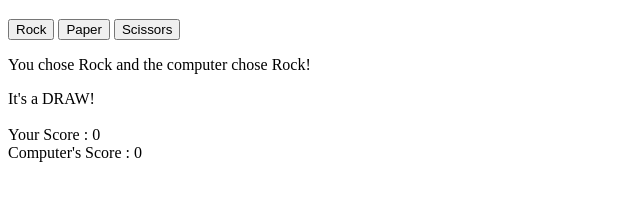
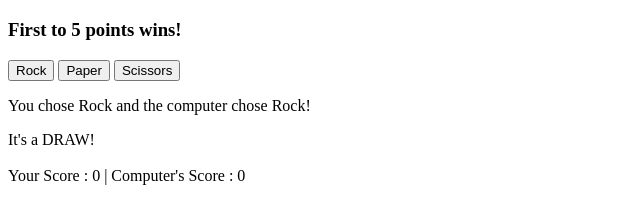
Before and after one commit to ikaz1/rock-paper-scissors, a plain HTML site: page index.html in a window 1280 px wide. Both pictures are taken after a click on the button "Rock". Shown: the part 61-284 px from the top of the page, without its empty margins (0-640 px from the left). Drawn offline with Linux system fonts and the light colour scheme.

Commit message:
Make game play for 5 rounds

```diff
--- a/index.html
+++ b/index.html
@@ -10,18 +10,17 @@
 </head>
 <body>
     <h1>Rock Paper Scissors!</h1>
+    <h3>First to 5 points wins!</h3>
 
     <button id="rock">Rock</button>
     <button id="paper">Paper</button>
     <button id="scissors">Scissors</button>
 
     <p id="choices"></p>
-
     <div class="results"></div>
     <br>
     <div id="score">
-        Your Score : <span id="player-score">0</span>
-        <br>
+        Your Score : <span id="player-score">0</span> |
         Computer's Score : <span id="computer-score">0</span>
     </div>
 </body>
--- a/script.js
+++ b/script.js
@@ -1,9 +1,9 @@
-let playerScore = 0;
-let computerScore = 0;
 const playerResult = document.querySelector('#player-score');
 const computerResult = document.querySelector('#computer-score');
 const buttons = document.querySelectorAll('button');
 const results = document.querySelector('.results');
+let playerScore = 0;
+let computerScore = 0;
 
 function getComputerChoice() {
     let randomChoice = Math.floor(Math.random() * 3) + 1;
@@ -43,7 +43,7 @@ function playRound(e) {
             results.textContent = 'You LOSE! Scissors beats Paper!';
         }
     } else {
-        if (computerChoice=== "Rock") { // LOSE rock beats scissors
+        if (computerChoice === "Rock") { // LOSE rock beats scissors
             computerScore++;
             results.textContent = 'You LOSE! Rock beats Scissors!'
         } else { // WIN scissors beats paper
@@ -56,4 +56,10 @@ function playRound(e) {
     computerResult.textContent = computerScore;
 }
 
-buttons.forEach(btn => btn.addEventListener('click', playRound));
+function game(e) {
+    if (playerScore < 5 && computerScore < 5) playRound(e);
+    if (playerScore === 5) results.textContent = 'YOU WIN THE GAME!';
+    if (computerScore === 5) results.textContent = 'YOU LOSE THE GAME!';
+}
+
+buttons.forEach(btn => btn.addEventListener('click', game));
```
